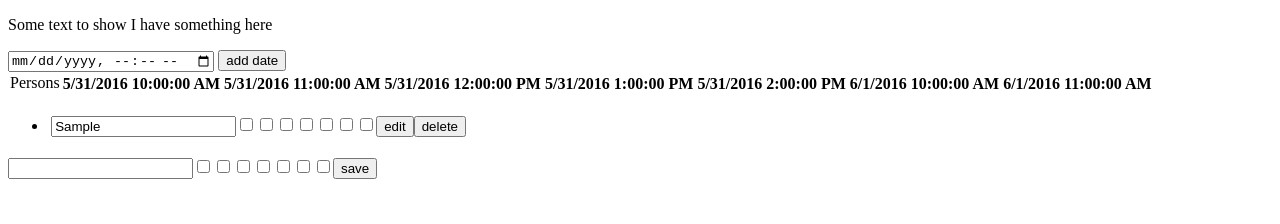
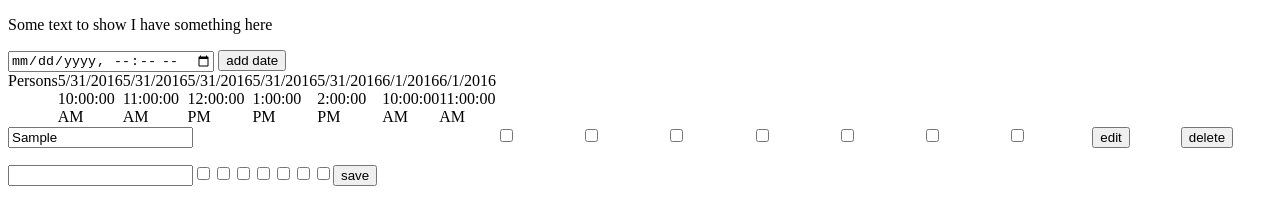
Before and after one commit to madhaanr/meettime-front-vanillajs, a plain HTML site: page index.html in a window 1280 px wide. Both pictures are taken after typing "Sample" into the empty fields and a click on the button "save". Drawn offline with Linux system fonts and the light colour scheme.

Commit message:
refactoring the UI to use css table

```diff
--- a/css/style.css
+++ b/css/style.css
@@ -1,6 +1,7 @@
 ul {
   white-space:nowrap;
 }
+
 #dates li {
   display: inline;
   padding: 0.4em;
@@ -9,3 +10,16 @@ ul {
 #selectedTimes li {
   padding: 0.2em;
 }
+
+DIV.table {
+  display: table;
+}
+
+FORM.tr, DIV.tr {
+  display: table-row;
+}
+
+SPAN.td, SPAN.th {
+  display: table-cell;
+  width: 100px;
+}
--- a/index.html
+++ b/index.html
@@ -15,8 +15,9 @@
       <input type="button" id="submitDate" value="add date" />
     </form>
 
-    <table id="reservations">
-    </table>
+    <div class=table>
+
+    </div>
 
     <ul id="dates">
     </ul>
--- a/js/script.js
+++ b/js/script.js
@@ -38,42 +38,50 @@
   }
 
   function showReservation(person) {
-    const ul = document.querySelector("#selectedTimes");
-    const li = document.createElement("li");
+    const table = document.querySelector(".table");
     const form = document.createElement("form");
+    form.className="tr";
     const name = document.createElement("input");
-    const table = document.querySelector("#reservations");
-    name.type = "text";
+    const spanTd=document.createElement("span");
+    spanTd.className="td";
     if(!table) {
       return;
     }
+    name.type = "text";
     name.id = person.id;
     name.value = person.name;
     form.id = "form_" + person.id;
-
-    li.id = "li_" + person.id;
-    form.appendChild(name);
+    spanTd.appendChild(name);
+    form.appendChild(spanTd);
     person.selectedTimes.forEach((time, i) => {
+      const spanTd2 = document.createElement("span");
+      spanTd2.className="td";
       const checkbox = document.createElement("input");
       checkbox.type = "checkbox";
       checkbox.value = timesList[i];
       checkbox.id = "checkbox" + person.id + "_" + i;
       checkbox.className = "checkbox_" + person.id;
       checkbox.checked = time[Object.keys(time)[0]];
-      form.appendChild(checkbox);
+      spanTd2.appendChild(checkbox);
+      form.appendChild(spanTd2);
     });
     const editButton = document.createElement("input");
     editButton.type = "button";
     editButton.value = "edit";
     editButton.id = "edit_" + person.id;
-    form.appendChild(editButton);
+    const spanTd3=document.createElement("span");
+    spanTd3.className="td";
+    spanTd3.appendChild(editButton);
+    form.appendChild(spanTd3);
     const deleteButton = document.createElement("input");
     deleteButton.type = "button";
     deleteButton.value = "delete";
     deleteButton.id = "delete_" + person.id;
-    form.appendChild(deleteButton);
-    li.appendChild(form);
-    ul.appendChild(li);
+    const spanTd4=document.createElement("span");
+    spanTd4.className="td";
+    spanTd4.appendChild(deleteButton);
+    form.appendChild(spanTd4);
+    table.appendChild(form);
     document.getElementById("edit_" + person.id).addEventListener("click", function (e) {
       editReservation(person);
     });
@@ -137,6 +145,17 @@
     timesList.forEach(function (date) {
       addDateToList(date)
     }, this);
+    //ugly hack to get extra th cells so edit and delete button
+    //have space in table
+    const table = document.querySelector(".table");
+    let spanTr = document.querySelector("#availableDates");
+    const spanTh = document.createElement("span");
+    spanTh.className="th";
+    const spanTh2 = document.createElement("span");
+    spanTh2.className="th";
+    spanTr.appendChild(spanTh);
+    spanTr.appendChild(spanTh2);
+    table.appendChild(spanTr);
   }
 
   function addDate() {
@@ -153,20 +172,24 @@
     if (!date) {
       return;
     }
-    const table = document.querySelector("#reservations");
-    let tr = document.querySelector("#availableDates");
-    if(!tr) {
-      tr = document.createElement("tr");
-      tr.id = "availableDates";
-      let th = document.createElement("th");
-      th = document.createTextNode("Persons");
-      th.value="persons";
-      tr.appendChild(th);
-      table.appendChild(tr);
+    const table = document.querySelector(".table");
+    let spanTr = document.querySelector("#availableDates");
+    if(!spanTr) {
+      spanTr = document.createElement("span");
+      spanTr.id = "availableDates";
+      spanTr.className = "tr";
+      const spanTh = document.createElement("span");
+      spanTh.appendChild(document.createTextNode("Persons"));
+      spanTh.value="persons";
+      spanTh.className="th"
+      spanTr.appendChild(spanTh);
+      table.appendChild(spanTr);
     }
-    const th = document.createElement("th");
-    th.appendChild(document.createTextNode(date.toLocaleDateString()+" "+date.toLocaleTimeString()));
-    tr.appendChild(th);
+    const spanTh = document.createElement("span");
+    spanTh.className="th";
+    spanTh.appendChild(document.createTextNode(date.toLocaleDateString()+" "+date.toLocaleTimeString()));
+    spanTr.appendChild(spanTh);
+    table.appendChild(spanTr);
   }
 
   function clearInputFields(checkboxes) {
```
